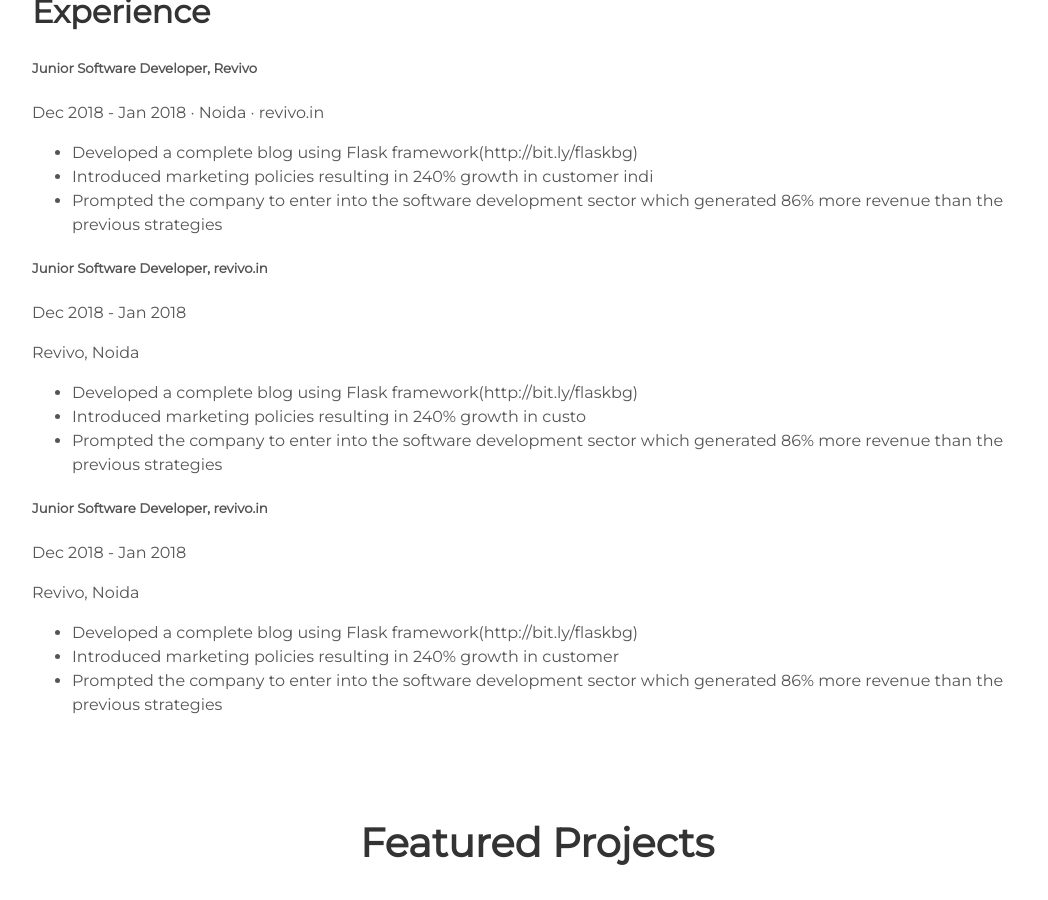
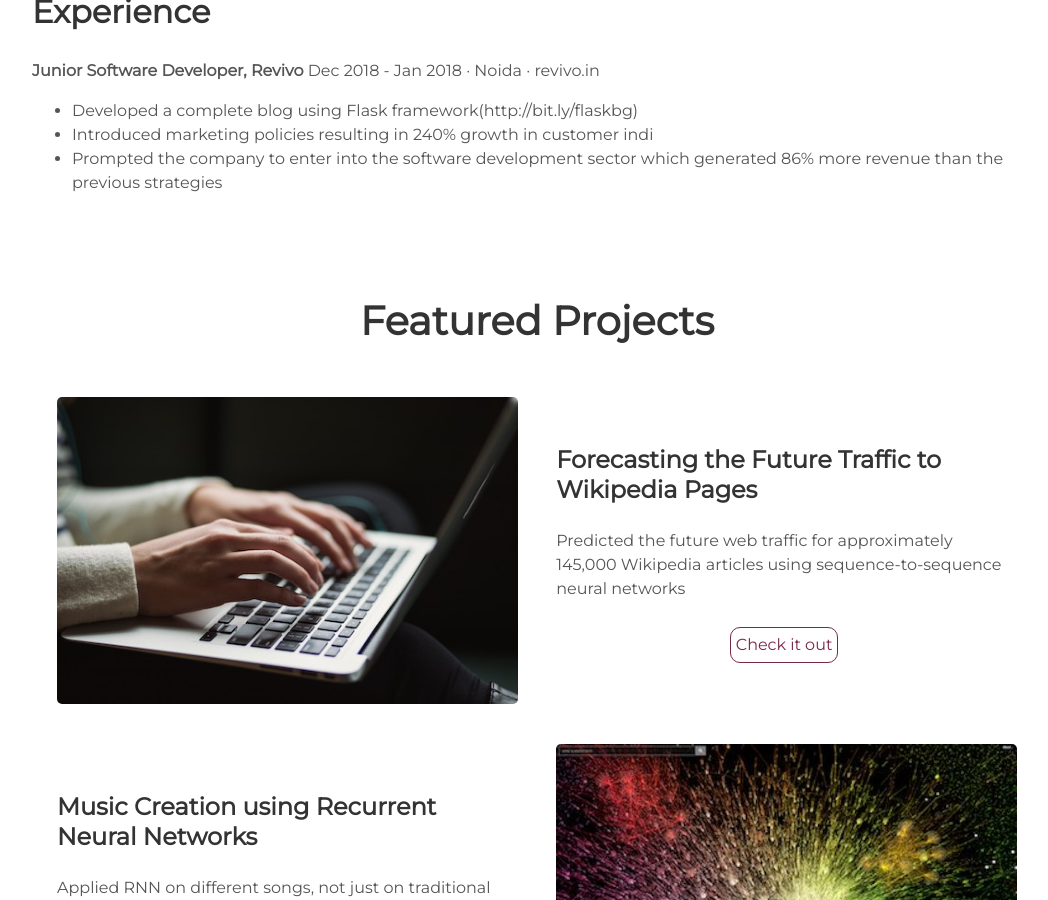
Before and after one commit to arkadee/arkadee.github.io, a Jekyll site: the page built from index.html, in a window 1280 px wide and 900 px high, scrolled down 1900 px. Shown: the whole window, without its empty margins (103-1151 px from the left). Built offline with Jekyll 4.4.1, drawn with Linux system fonts in a browser that asks for light colours.

Commit message:
Update experience.html

```diff
--- a/_includes/experience.html
+++ b/_includes/experience.html
@@ -5,7 +5,7 @@
 </div>
 
 <div>
-        <h5>Junior Software Developer, Revivo</h5>
+         <b>Junior Software Developer, Revivo</b>
             Dec 2018 - Jan 2018 · Noida · revivo.in
         <ul>
             <li>Developed a complete blog using Flask framework(http://bit.ly/flaskbg)</li>
@@ -14,25 +14,4 @@
         </ul>
 </div>
 
-<div>
-        <h5>Junior Software Developer, revivo.in</h5>
-            Dec 2018 - Jan 2018
-        <p>Revivo, Noida</p>
-        <ul>
-            <li>Developed a complete blog using Flask framework(http://bit.ly/flaskbg)</li>
-            <li>Introduced marketing policies resulting in 240% growth in custo </li>
-            <li>Prompted the company to enter into the software development sector which generated 86% more revenue than the previous strategies</li>
-        </ul>
 </div>
-
-<div>
-        <h5>Junior Software Developer, revivo.in</h5>
-            Dec 2018 - Jan 2018
-        <p>Revivo, Noida</p>
-        <ul>
-            <li>Developed a complete blog using Flask framework(http://bit.ly/flaskbg)</li>
-            <li>Introduced marketing policies resulting in 240% growth in customer </li>
-            <li>Prompted the company to enter into the software development sector which generated 86% more revenue than the previous strategies</li>
-        </ul>
-</div>
-</div>
```
